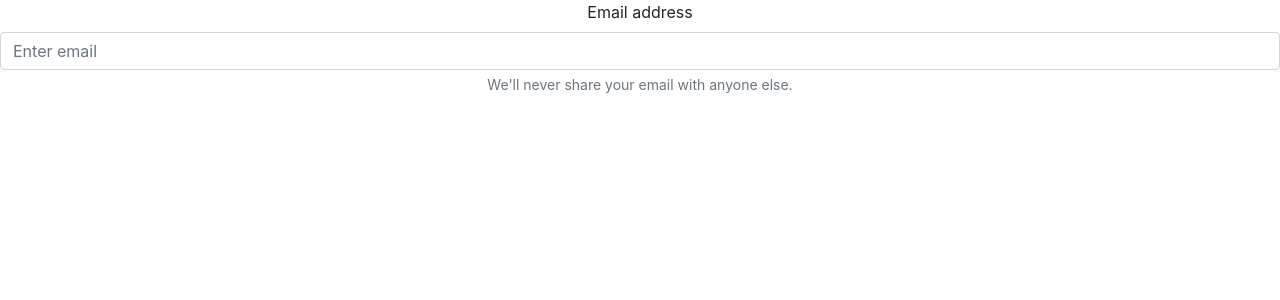
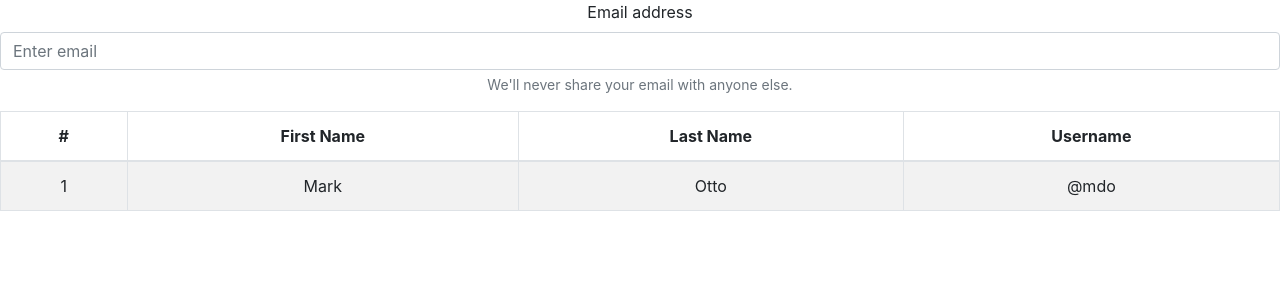
Before and after one commit to will98nicholson/User-Directory, a React (Create React App) app: page / in a window 1280 px wide. Shown: the top 300 px of the page. Built offline with nearby package versions, Linux system fonts and the light colour scheme.

Commit message:
table component

```diff
--- a/src/App.js
+++ b/src/App.js
@@ -1,11 +1,13 @@
 import logo from './logo.svg';
 import './App.css';
-import SearchBar from './components/SearchBar'
+import SearchBar from './components/SearchBar';
+import Table from './components/Table';
 
 function App() {
   return (
     <div className="App">
       < SearchBar ></SearchBar>
+      < Table></Table>
     </div>
   );
 }
--- a/src/components/SearchBar/index.js
+++ b/src/components/SearchBar/index.js
@@ -1,4 +1,3 @@
-import React from 'react';
 import Form from 'react-bootstrap/Form';
 
 export default function Searchbar() {
--- /dev/null
+++ b/src/components/Table/index.js
@@ -0,0 +1,26 @@
+import Table from 'react-bootstrap/Table'
+export default function Usertable() {
+    return (
+        <div>
+            <Table striped bordered hover>
+                <thead>
+                    <tr>
+                        <th>#</th>
+                        <th>First Name</th>
+                        <th>Last Name</th>
+                        <th>Username</th>
+                    </tr>
+                </thead>
+                <tbody>
+                    <tr>
+                        <td>1</td>
+                        <td>Mark</td>
+                        <td>Otto</td>
+                        <td>@mdo</td>
+                    </tr>
+
+                </tbody>
+            </Table>
+        </div>
+    )
+}
```
